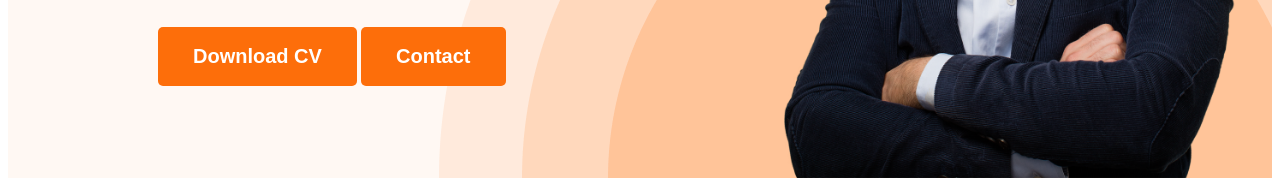
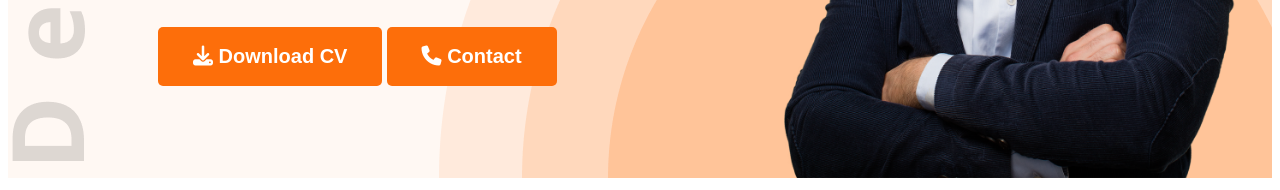
Before and after one commit to tayebidev/web-developer-portfolio2, a plain HTML site: page index.html in a window 1280 px wide. Shown: the part 610-800 px from the top of the page. Drawn offline with nearby package versions, Linux system fonts and the light colour scheme.

Commit message:
added icon of download and contact

```diff
--- a/index.html
+++ b/index.html
@@ -11,6 +11,7 @@
     <link href="https://fonts.googleapis.com/css2?family=Open+Sans:wght@400;700;800&display=swap" rel="stylesheet">
 
     <link rel="stylesheet" href="styles/index.css">
+    <script src="https://kit.fontawesome.com/0b70f2ac17.js" crossorigin="anonymous"></script>
 
 </head>
 
@@ -30,8 +31,8 @@
                 <h1 class="banner-title">Mary Hardy</h1>
                 <p class="banner-description">Shot what able cold new see hold.Friendly as an betrayed formerly he.
                     Morning because as to society behaved moments.</p>
-                <button class="button-primary">Download CV</button>
-                <button class="button-primary">Contact</button>
+                <button class="button-primary"><i class="fa-solid fa-download"></i> Download CV</button>
+                <button class="button-primary"><i class="fa-solid fa-phone"></i> Contact</button>
             </div>
             <img class="profile-pic" src="images/hardy.png" alt="">
         </div>
@@ -166,7 +167,7 @@
                 </div>
         </section>
         <div class="download-cv">
-            <button class="button-primary">Download CV</button>
+            <button class="button-primary"><i class="fa-solid fa-download"></i> Download CV</button>
         </div>
 
     </main>
--- a/styles/index.css
+++ b/styles/index.css
@@ -71,9 +71,9 @@ nav a {
 /*  header related style*/
 .header {
     background-color: #FFF8F3;
-    background-image: url('../images/header_bg.png');
+    background-image: url('../images/header_bg.png'), url('../images/developer.png') ;
     background-repeat: no-repeat;
-    background-position: bottom right;
+    background-position: bottom right, top left ;
 }
 
 .banner {
```
